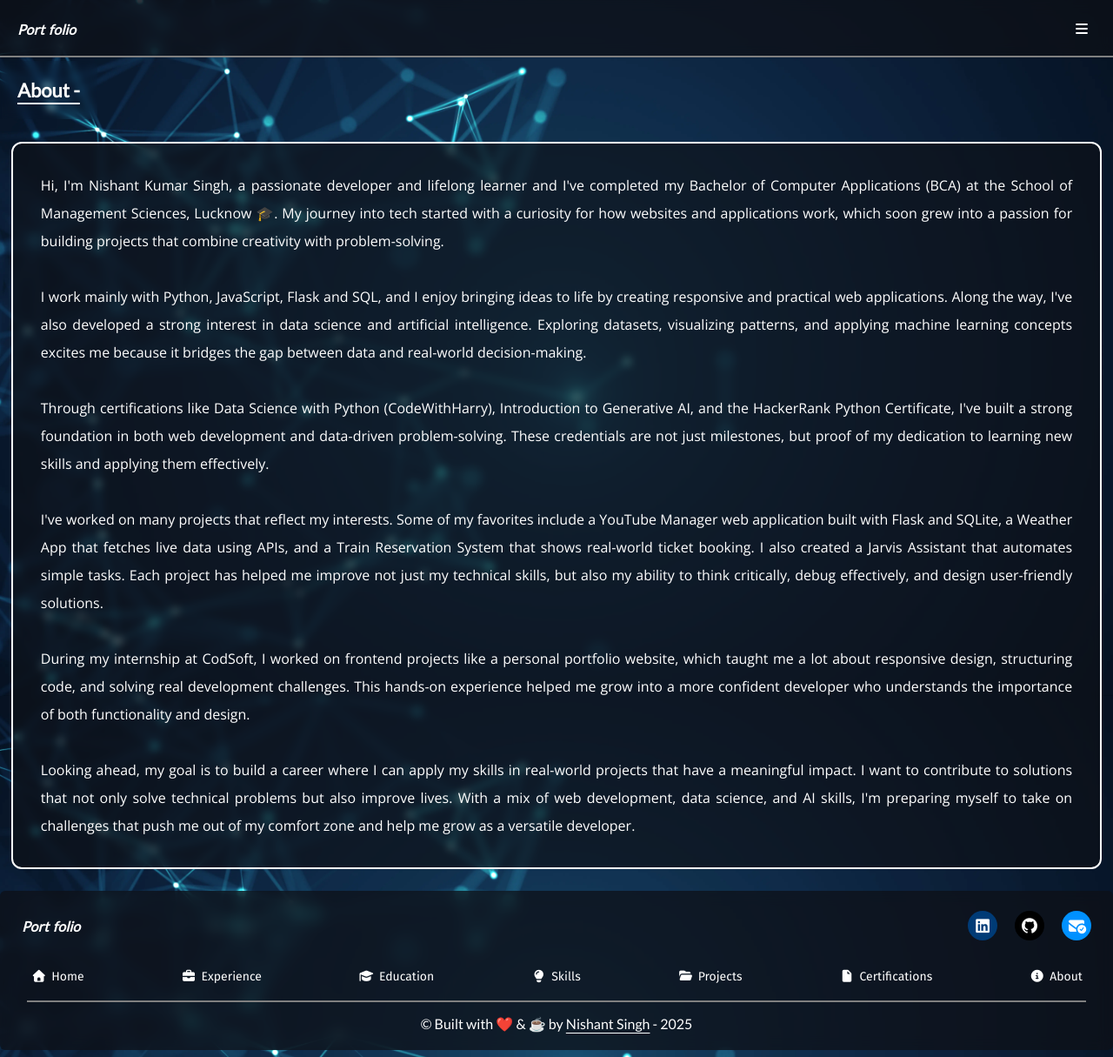
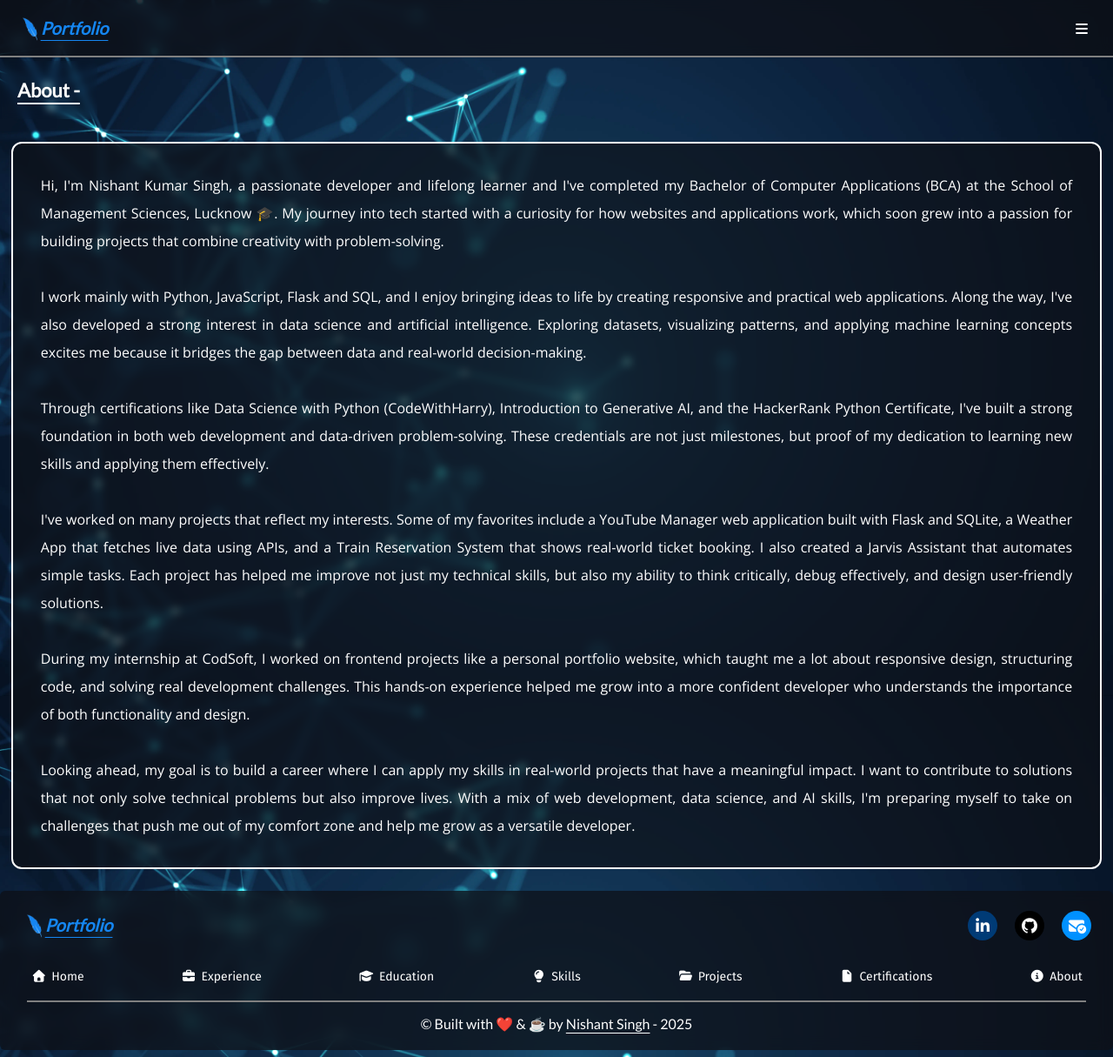
Before and after one commit to NishantSingh19/Personal_Portfolio, a Flask app: page /about in a window 1280 px wide. Shown: the whole page at 87% size. Run offline with Flask 3, Linux system fonts and the light colour scheme; some libraries are stand-ins or nearby versions; some web fonts are replaced.

Commit message:
Update base.html

```diff
--- a/templates/base.html
+++ b/templates/base.html
@@ -11,13 +11,15 @@
       rel="stylesheet"
       href="{{url_for('static', filename='css/style.css')}}"
     />
+    <link rel="shortcut icon" href="./static/images/Quill_Logo.png" type="image/x-icon">
     <title>{% block title %}Portfolio{% endblock title %}</title>
   </head>
   <body>
     <nav class="nav">
       <div class="navbar">
         <div class="logo">
-          <span class="part_one">Port</span><span class="part_two">folio</span>
+          <img class="quill_logo" src="{{url_for('static', filename='./images/Quill_Logo.png')}}" alt="img">
+          <p class="web_name">Portfolio</p>
         </div>
         <div class="lists">
           <ul class="ul">
@@ -56,11 +58,12 @@
     <footer>
       <div class="footer">
         <div class="bottom">
-          <div class="logo portfolio">
-            <span class="part_one">Port</span><span class="part_two">folio</span>
-          </div>
+          <div class="logo">
+          <img class="quill_logo" src="{{url_for('static', filename='./images/Quill_Logo.png')}}" alt="img">
+          <p class="web_name">Portfolio</p>
+        </div>
           <div class="social">
-            <a target="_blank" data-title="Linkedin" href="https://linkedin.com/in/nishantkumarsingh19"><i class="fa-brands fa-linkedin linkedin"></i></a>
+            <a target="_blank" data-title="Linkedin" href="https://linkedin.com/in/nishantkumarsingh19"><i class="fa-brands fa-linkedin-in linkedin"></i></a>
 
             <a target="_blank" data-title="Github" href="https://github.com/NishantSingh19"><i class="fa-brands fa-github github"></i></a>
 
```
